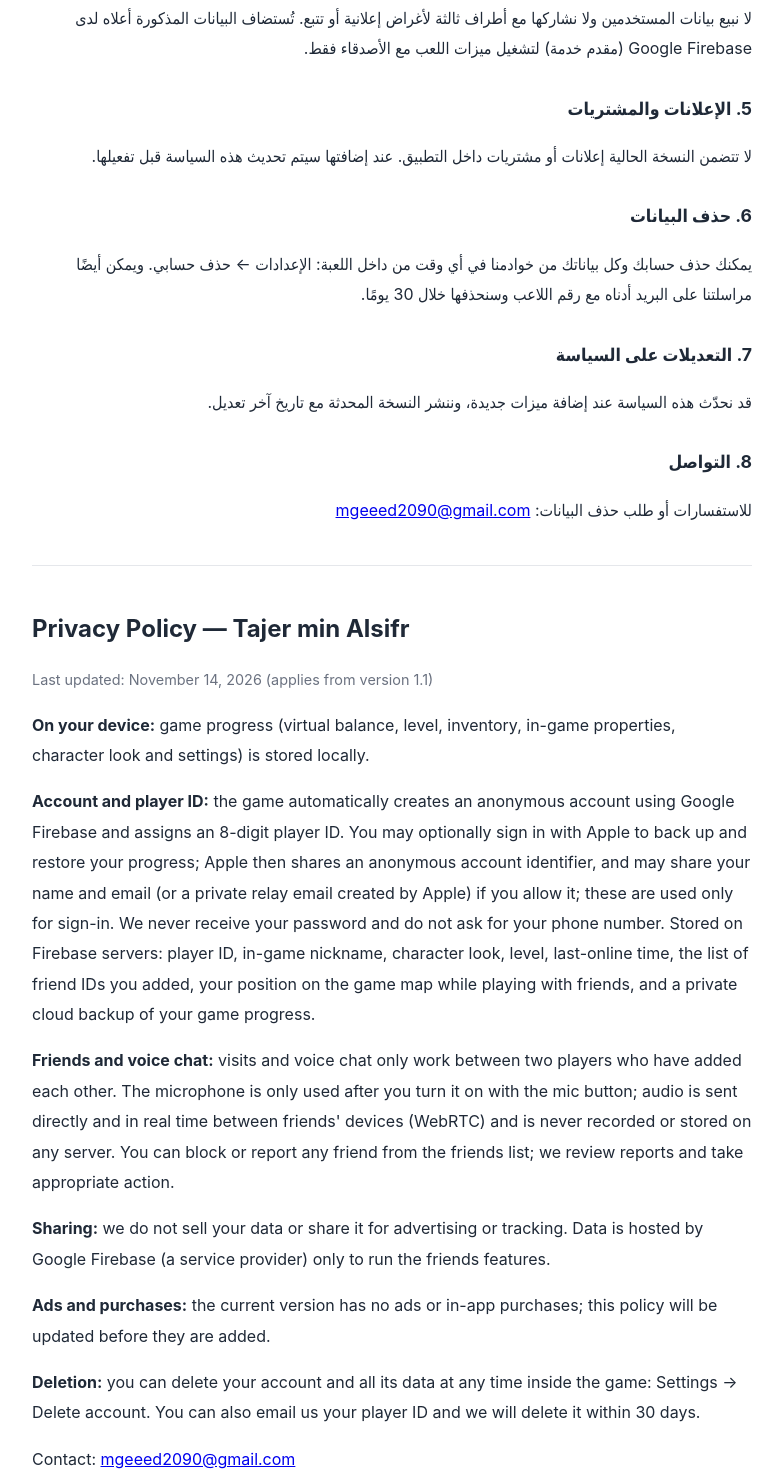
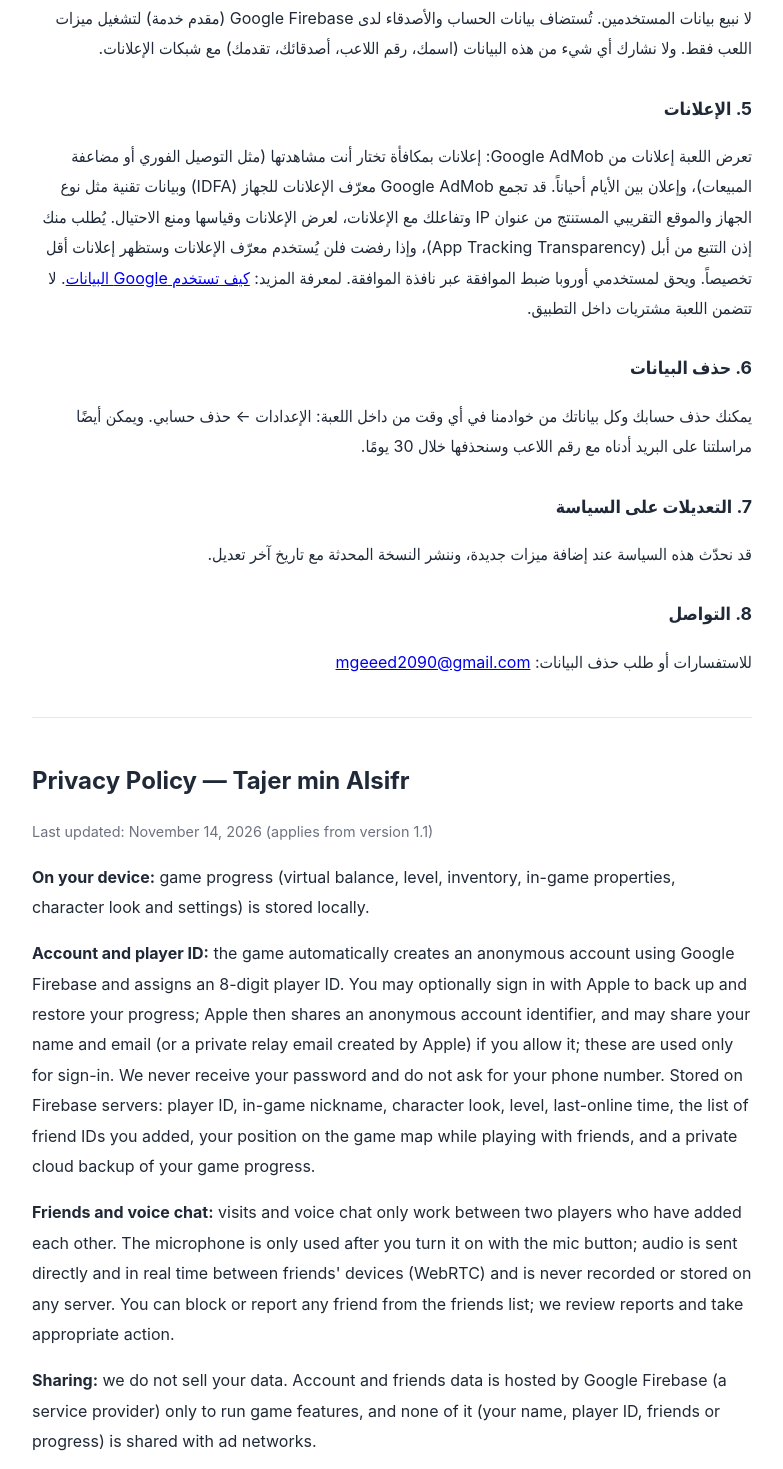
Before and after one commit to mgeeed2090-dot/tajer-privacy, a plain HTML site: page index.html in a window 1280 px wide. Shown: the part 815-2284 px from the top of the page, without its empty margins (248-1031 px from the left). Drawn offline with Linux system fonts and the light colour scheme.

Commit message:
Privacy policy: Google AdMob ads and ATT
Co-Authored-By: Claude Opus 5.5 <noreply@anthropic.com>
Claude-Session: https://claude.ai/code/session_01WCpU6HHJ69bZQiaBP3t5kp

```diff
--- a/index.html
+++ b/index.html
@@ -22,9 +22,9 @@ h1{font-size:1.5rem;margin-bottom:4px}h2{font-size:1.1rem;margin-top:28px}
 <h2>3. اللعب مع الأصدقاء والمحادثة الصوتية</h2>
 <p>الزيارة والمحادثة الصوتية متاحتان فقط بين لاعبين أضاف كل منهما الآخر برقمه. المايك لا يعمل إلا إذا فتحه اللاعب بنفسه من زر المايك، ويُنقل الصوت مباشرة بين أجهزة الأصدقاء لحظيًا (WebRTC) ولا يُسجَّل ولا يُحفظ على أي خادم. يمكن للاعب حظر أي صديق أو الإبلاغ عنه من قائمة الأصدقاء، ونراجع البلاغات ونتخذ الإجراء المناسب.</p>
 <h2>4. مشاركة البيانات</h2>
-<p>لا نبيع بيانات المستخدمين ولا نشاركها مع أطراف ثالثة لأغراض إعلانية أو تتبع. تُستضاف البيانات المذكورة أعلاه لدى Google Firebase (مقدم خدمة) لتشغيل ميزات اللعب مع الأصدقاء فقط.</p>
-<h2>5. الإعلانات والمشتريات</h2>
-<p>لا تتضمن النسخة الحالية إعلانات أو مشتريات داخل التطبيق. عند إضافتها سيتم تحديث هذه السياسة قبل تفعيلها.</p>
+<p>لا نبيع بيانات المستخدمين. تُستضاف بيانات الحساب والأصدقاء لدى Google Firebase (مقدم خدمة) لتشغيل ميزات اللعب فقط. ولا نشارك أي شيء من هذه البيانات (اسمك، رقم اللاعب، أصدقائك، تقدمك) مع شبكات الإعلانات.</p>
+<h2>5. الإعلانات</h2>
+<p>تعرض اللعبة إعلانات من Google AdMob: إعلانات بمكافأة تختار أنت مشاهدتها (مثل التوصيل الفوري أو مضاعفة المبيعات)، وإعلان بين الأيام أحياناً. قد تجمع Google AdMob معرّف الإعلانات للجهاز (IDFA) وبيانات تقنية مثل نوع الجهاز والموقع التقريبي المستنتج من عنوان IP وتفاعلك مع الإعلانات، لعرض الإعلانات وقياسها ومنع الاحتيال. يُطلب منك إذن التتبع من أبل (App Tracking Transparency)، وإذا رفضت فلن يُستخدم معرّف الإعلانات وستظهر إعلانات أقل تخصيصاً. ويحق لمستخدمي أوروبا ضبط الموافقة عبر نافذة الموافقة. لمعرفة المزيد: <a href="https://policies.google.com/technologies/partner-sites">كيف تستخدم Google البيانات</a>. لا تتضمن اللعبة مشتريات داخل التطبيق.</p>
 <h2>6. حذف البيانات</h2>
 <p>يمكنك حذف حسابك وكل بياناتك من خوادمنا في أي وقت من داخل اللعبة: الإعدادات ← حذف حسابي. ويمكن أيضًا مراسلتنا على البريد أدناه مع رقم اللاعب وسنحذفها خلال 30 يومًا.</p>
 <h2>7. التعديلات على السياسة</h2>
@@ -38,8 +38,8 @@ h1{font-size:1.5rem;margin-bottom:4px}h2{font-size:1.1rem;margin-top:28px}
 <p><b>On your device:</b> game progress (virtual balance, level, inventory, in-game properties, character look and settings) is stored locally.</p>
 <p><b>Account and player ID:</b> the game automatically creates an anonymous account using Google Firebase and assigns an 8-digit player ID. You may optionally sign in with Apple to back up and restore your progress; Apple then shares an anonymous account identifier, and may share your name and email (or a private relay email created by Apple) if you allow it; these are used only for sign-in. We never receive your password and do not ask for your phone number. Stored on Firebase servers: player ID, in-game nickname, character look, level, last-online time, the list of friend IDs you added, your position on the game map while playing with friends, and a private cloud backup of your game progress.</p>
 <p><b>Friends and voice chat:</b> visits and voice chat only work between two players who have added each other. The microphone is only used after you turn it on with the mic button; audio is sent directly and in real time between friends' devices (WebRTC) and is never recorded or stored on any server. You can block or report any friend from the friends list; we review reports and take appropriate action.</p>
-<p><b>Sharing:</b> we do not sell your data or share it for advertising or tracking. Data is hosted by Google Firebase (a service provider) only to run the friends features.</p>
-<p><b>Ads and purchases:</b> the current version has no ads or in-app purchases; this policy will be updated before they are added.</p>
+<p><b>Sharing:</b> we do not sell your data. Account and friends data is hosted by Google Firebase (a service provider) only to run game features, and none of it (your name, player ID, friends or progress) is shared with ad networks.</p>
+<p><b>Ads:</b> the game shows ads from Google AdMob: rewarded ads you choose to watch (e.g. instant delivery or double sales) and an occasional ad between days. Google AdMob may collect the device advertising identifier (IDFA) and technical data such as device type, approximate location inferred from IP address and ad interactions, to serve and measure ads and prevent fraud. You are asked for Apple's tracking permission (App Tracking Transparency); if you decline, the advertising identifier is not used and ads are less personalized. Users in Europe can manage consent in the consent form. Learn more: <a href="https://policies.google.com/technologies/partner-sites">How Google uses data</a>. There are no in-app purchases.</p>
 <p><b>Deletion:</b> you can delete your account and all its data at any time inside the game: Settings → Delete account. You can also email us your player ID and we will delete it within 30 days.</p>
 <p>Contact: <a href="mailto:mgeeed2090@gmail.com">mgeeed2090@gmail.com</a></p>
 </div>
```
